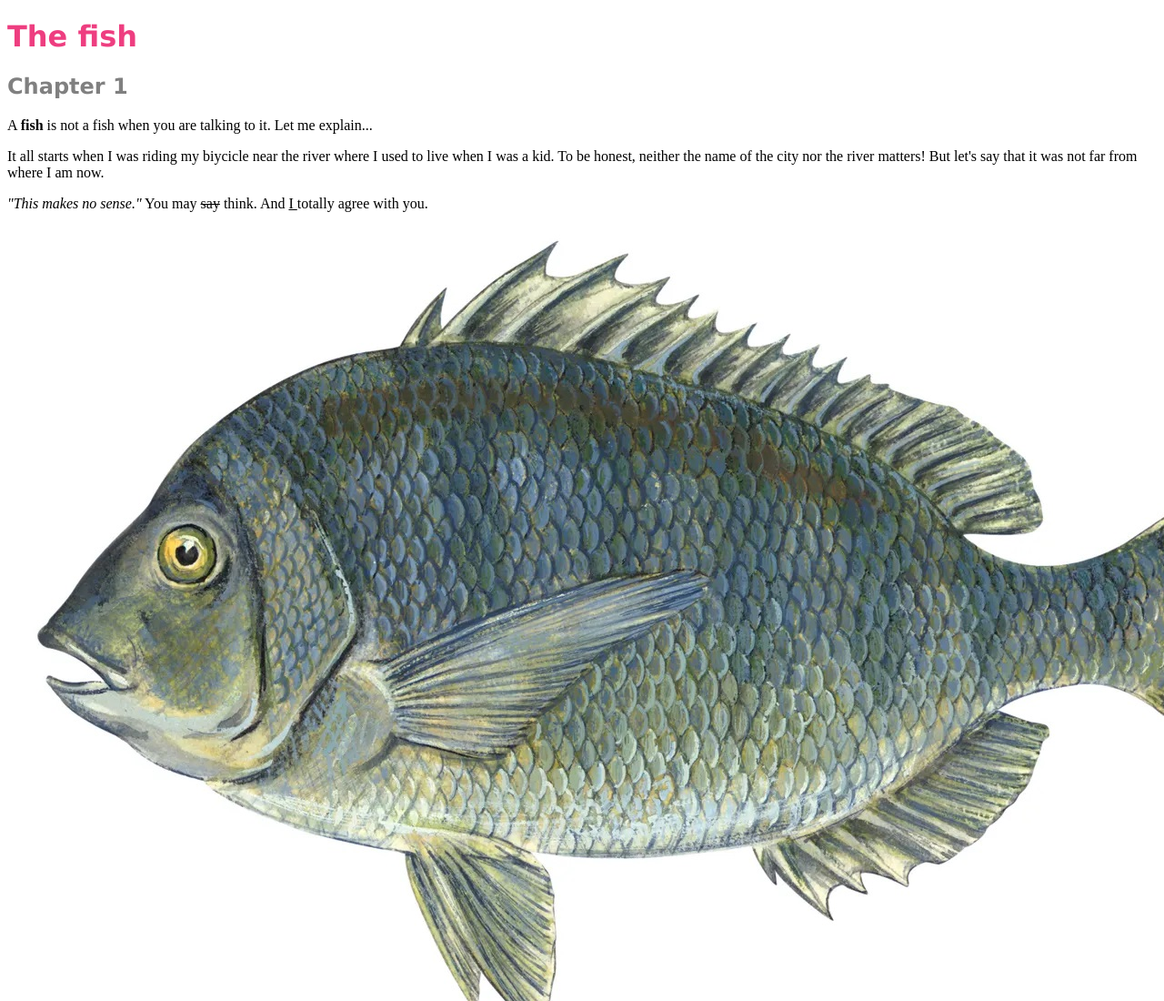
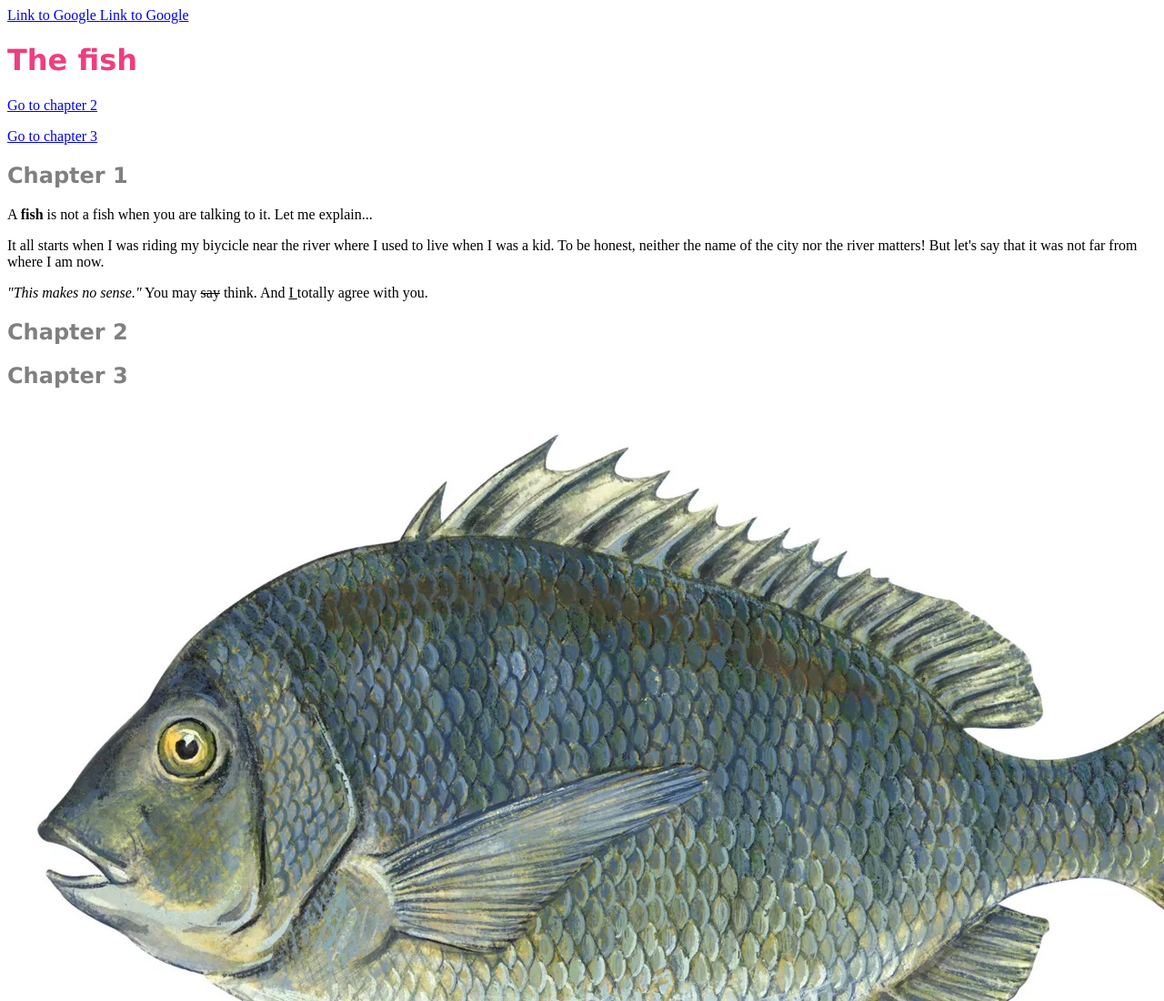
Before and after one commit to rodrigoafreire/Ifc_course, a plain HTML site: page Ifc-course-lessons/html/index.html in a window 1280 px wide. Shown: the top 1100 px of the page at 91% size. Drawn offline with Linux system fonts and the light colour scheme.

Commit message:
anchors and links

```diff
--- a/Ifc-course-lessons/html/index.html
+++ b/Ifc-course-lessons/html/index.html
@@ -8,12 +8,21 @@
   </head>
   <body>
     <div width="10px">
+      <a href="http://www.google.com" target="_blank"> Link to Google </a>
+      <a href="mailto:rodrigo@odlab.cc" target="_blank"> Link to Google </a>
       <h1>The fish</h1>
+      <a href="./index.html#chapter-2"> Go to chapter 2 </a> <!-- Link to parts of this html -->
+      <p>
+      <a href="./index.html#chapter-3"> Go to chapter 3 </a>
+
       <h2>Chapter 1</h2>
       <p>A <strong>fish</strong> is not a fish when you are talking to it. Let me explain...</p>
       <p>It all starts when I was riding my biycicle near the river where I used to live when I was a kid. To be honest, neither the
         name of the city nor the river matters! But let's say that it was not far from where I am now.</p>
       <p><i>"This makes no sense."</i> You may <del>say</del> think. And <u>I </u> totally agree with you.
+
+      <h2 id="chapter-2">Chapter 2</h2>
+      <h2 id="chapter-3">Chapter 3</h2>
 
 <!-- Adding images and videos / iframes -->
       <img src="../static/fish.jpg" alt="A talking fish"> <!-- ".."" are used to return one folder -->
```
